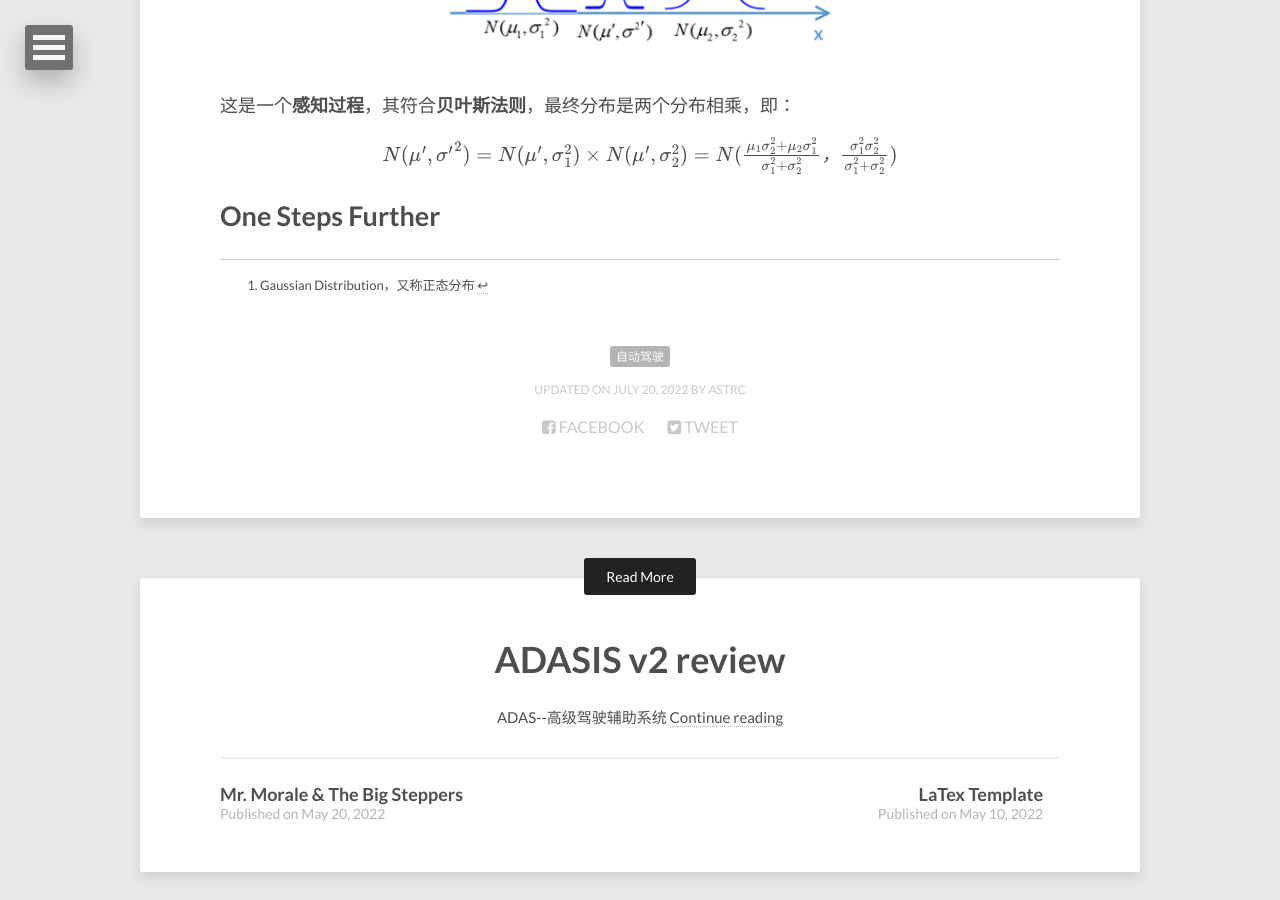
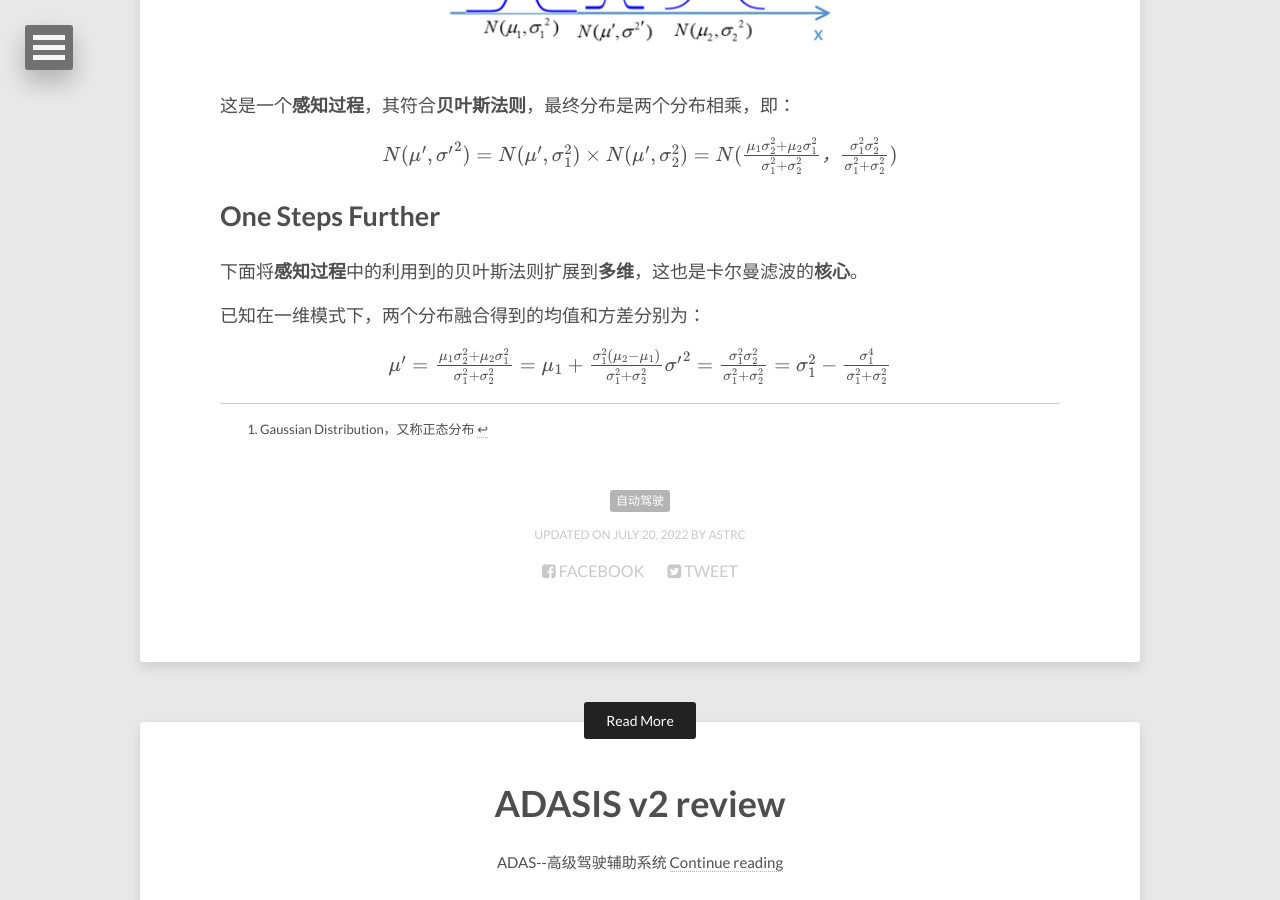
Before and after one commit to lucameng/lucameng.github.io, a Jekyll site: the page built from _posts/2022-07-20-Kalman-Filter.md, in a window 1280 px wide and 900 px high, scrolled down 1214 px. Built offline with Jekyll 4.4.1, drawn with Linux system fonts in a browser that asks for light colours; formulas are drawn with MathJax 3.

Commit message:
update KF

```diff
--- a/_posts/2022-07-20-Kalman-Filter.md
+++ b/_posts/2022-07-20-Kalman-Filter.md
@@ -45,6 +45,19 @@ $ N(\mu',{\sigma'}^2)=N(\mu',\sigma_1^2) \times N(\mu',\sigma_2^2)=N(\frac{\mu_1
 
 ## One Steps Further
 
+下面将**感知过程**中的利用到的贝叶斯法则扩展到**多维**，这也是卡尔曼滤波的**核心**。
+
+已知在一维模式下，两个分布融合得到的均值和方差分别为：
+
+<center>
+$
+\mu'=\frac{\mu_1\sigma_2^2+\mu_2\sigma_1^2}{\sigma_1^2+\sigma_2^2}=\mu_1+\frac{\sigma_1^2(\mu_2-\mu_1)}{\sigma_1^2+\sigma_2^2}
+
+{\sigma'}^2=\frac{\sigma_1^2\sigma_2^2}{\sigma_1^2+\sigma_2^2}=\sigma_1^2-\frac{\sigma_1^4}{\sigma_1^2+\sigma_2^2}
+$
+
+
+</center>
 
 ---
 [^1]: Gaussian Distribution，又称正态分布
```
